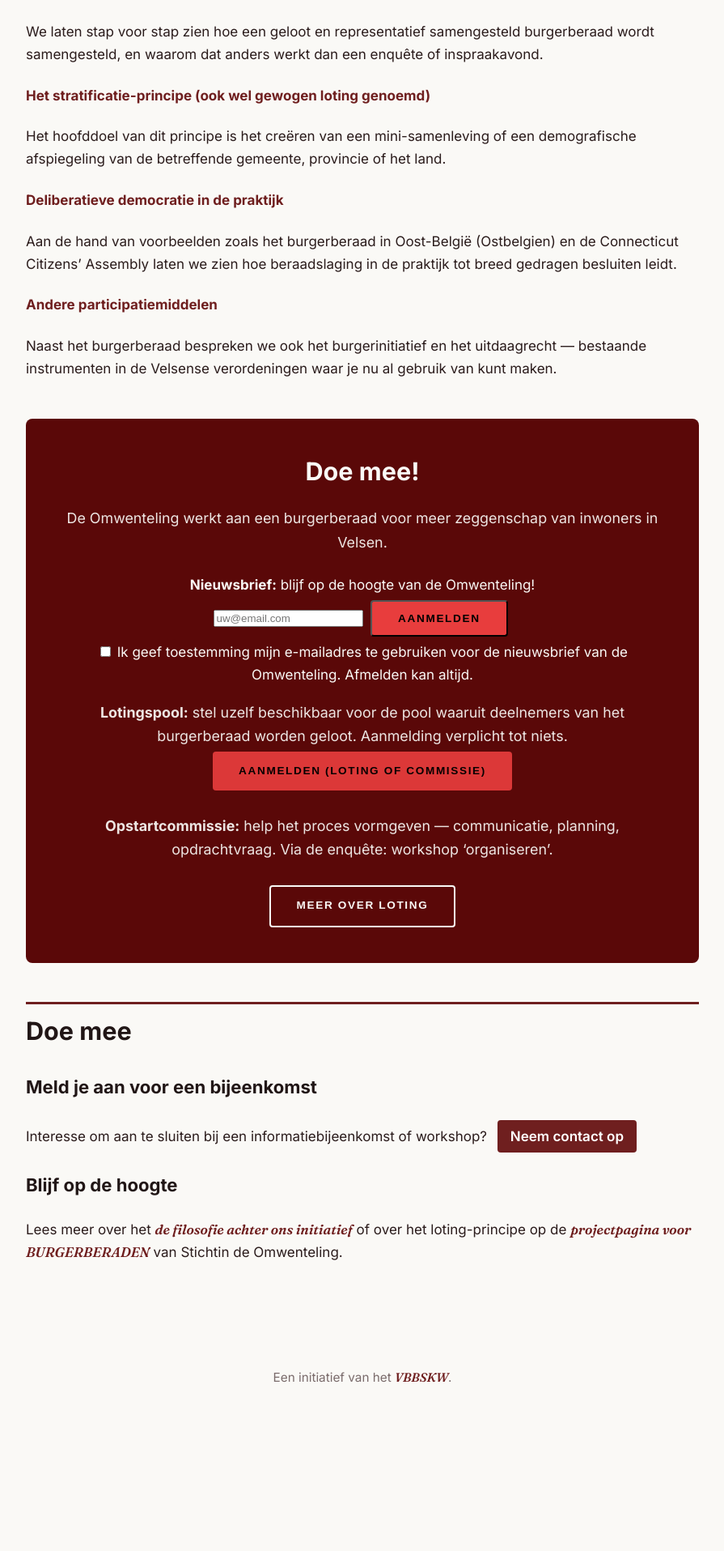
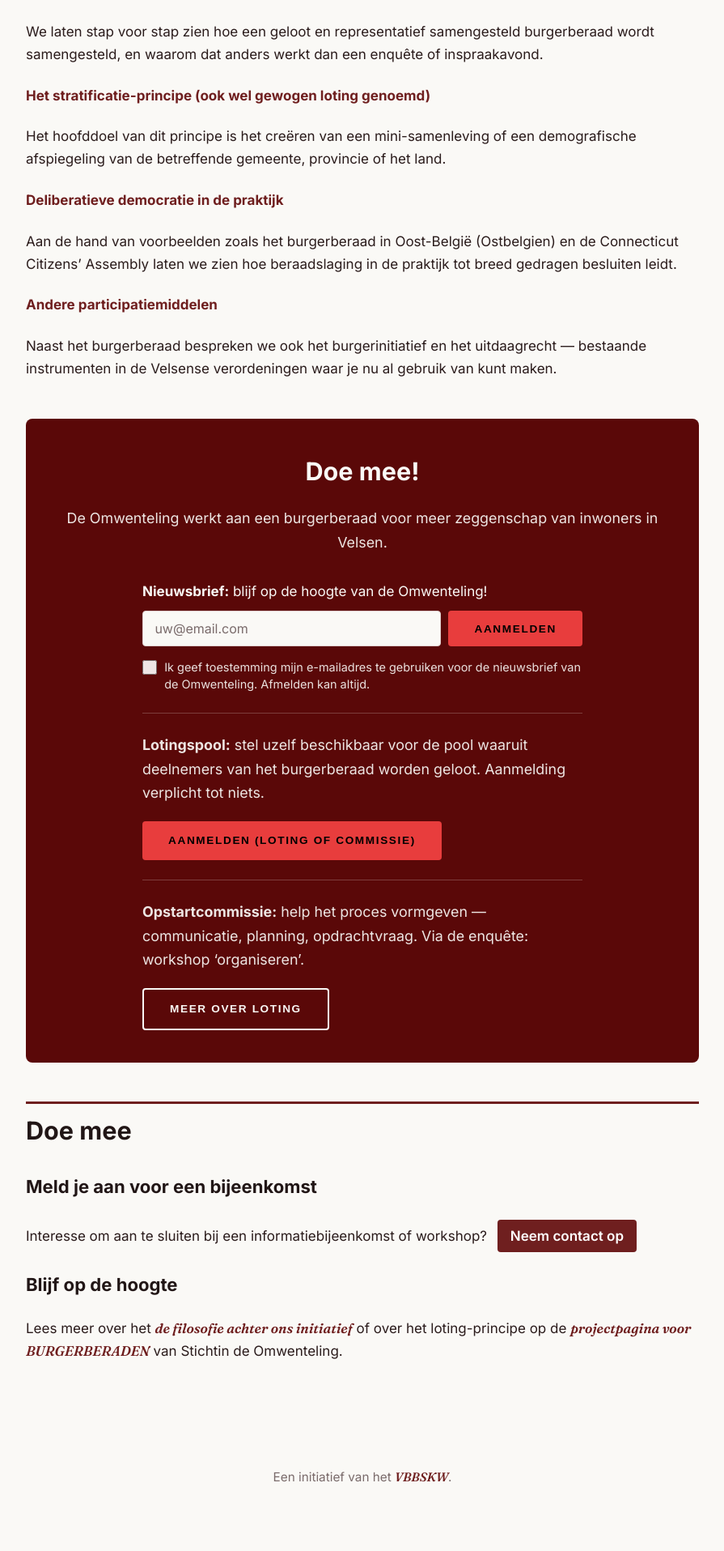
Before and after one commit to Klikblitser/Omwenteling, a Jekyll site: the page built from index.md, in a window 1280 px wide. Shown: the part 1596-3511 px from the top of the page at 81% size, without its empty margins (192-1087 px from the left). Built offline with Jekyll 4.4.1, drawn with Linux system fonts in a browser that asks for light colours; before the commit the page ends 3388 px from its top, so only the background shows below that.

Commit message:
doe-mee-blok leesbaar op een telefoon
Het nieuwsbriefveld had geen opmaak: browserstandaard, smal en 13px, dus
iOS zoomde in bij het aantikken. Veld en knop staan nu in een rij van
minstens 44px hoog, op smalle schermen onder elkaar over de volle
breedte. Het vinkje is een flexrij met hangende inspringing in plaats van
tekst die om een vinkje van 13px heen krult. Nieuwsbrief, lotingspool en
opstartcommissie zijn drie blokken met een scheidingslijn, links
uitgelijnd; gecentreerde alineas van vijf regels lezen op een telefoon
slecht.

```diff
--- a/assets/css/style.scss
+++ b/assets/css/style.scss
@@ -568,7 +568,98 @@ footer {
 
 .cta-box { scroll-margin-top: 5rem; }
 
+/* ── DOE-MEE-BLOK: drie stappen ───────────────────────────────────────
+   De kop en de inleiding blijven gecentreerd; de stappen zelf lijnen
+   links uit. Gecentreerde alinea's van vier of vijf regels lezen op een
+   telefoon slecht: elke regel begint op een andere plek. Een dunne lijn
+   scheidt de stappen, zodat nieuwsbrief, lotingspool en opstartcommissie
+   niet als een lap tekst aan elkaar plakken. */
+.markdown-body .cta-box .cta-intro { margin-bottom: 2rem; }
+
+.cta-blok {
+  text-align: left;
+  max-width: 34rem;
+  margin: 0 auto;
+  padding-top: 1.5rem;
+  border-top: 1px solid rgba(250, 249, 246, 0.22);
+}
+.cta-blok:first-of-type { padding-top: 0; border-top: none; }
+.cta-blok + .cta-blok { margin-top: 1.5rem; }
+.markdown-body .cta-blok p { margin: 0 0 1rem; }
+.cta-blok .btn { margin: 0.3rem 0 0; }
+
+/* Nieuwsbriefformulier */
+.nieuwsbrief-form .nb-label {
+  display: block;
+  margin-bottom: 0.6rem;
+}
+
+.nb-rij {
+  display: flex;
+  flex-wrap: wrap;
+  gap: 0.6rem;
+}
+
+.nieuwsbrief-form input[type="email"] {
+  /* 1rem = 16px: onder die maat zoomt iOS bij het aantikken van een veld
+     in op de pagina en komt de bezoeker scheef uit. */
+  font-family: inherit;
+  font-size: 1rem;
+  flex: 1 1 13rem;
+  min-width: 0;
+  min-height: 44px;
+  padding: 0.7rem 0.9rem;
+  color: #2b1c1c;
+  background: #faf9f6;
+  border: 1px solid #e0cfcf;
+  border-radius: 4px;
+}
+.nieuwsbrief-form input[type="email"]::placeholder { color: #7a6b6b; }
+
+.nieuwsbrief-form .btn {
+  /* Even hoog als het invoerveld, zodat de rij één geheel is. */
+  margin: 0;
+  min-height: 44px;
+  display: inline-flex;
+  align-items: center;
+  justify-content: center;
+  border: none;
+  cursor: pointer;
+}
+
+.nb-toestemming {
+  display: flex;
+  align-items: flex-start;
+  gap: 0.6rem;
+  margin-top: 0.9rem;
+  font-size: 0.85em;
+  line-height: 1.5;
+  opacity: 0.9;
+  cursor: pointer;
+}
+.nb-toestemming input[type="checkbox"] {
+  flex: none;
+  width: 1.1rem;
+  height: 1.1rem;
+  margin: 0.15rem 0 0;
+  accent-color: #e83d3d;
+}
+
+.cta-box input:focus-visible,
+.cta-box .btn:focus-visible {
+  outline: 3px solid #faf9f6;
+  outline-offset: 2px;
+}
+
 @media only screen and (max-width: 600px) {
   .cta-box { padding: 1.5rem 1.2rem; }
+  /* Knoppen over de volle breedte: makkelijker te raken met een duim en
+     de regels vallen niet uiteen in twee ongelijke helften. */
   .cta-box .btn { display: block; margin: 0.5rem 0; }
+  /* Veld en knop onder elkaar, allebei over de volle breedte. Let op:
+     dit gaat via flex-basis en niet via flex-direction: column — in een
+     kolom slaat de basis van 13rem op de hoogte, en dan wordt het
+     invoerveld 13rem hoog. */
+  .nb-rij > * { flex-basis: 100%; }
+  .nieuwsbrief-form .btn { display: flex; margin: 0; }
 }
--- a/index.md
+++ b/index.md
@@ -67,21 +67,31 @@ Naast het burgerberaad bespreken we ook het burgerinitiatief en het uitdaagrecht
 
 <div class="cta-box" id="aanmelden">
   <h2>Doe mee!</h2>
-  <p>De Omwenteling werkt aan een burgerberaad voor meer zeggenschap van inwoners in Velsen.</p>
+  <p class="cta-intro">De Omwenteling werkt aan een burgerberaad voor meer zeggenschap van inwoners in Velsen.</p>
+
+  <div class="cta-blok">
     <form action="https://formspree.io/f/xbdlnwpw" method="POST" class="nieuwsbrief-form">
-      <label for="nb-email"><strong>Nieuwsbrief:</strong> blijf op de hoogte van de Omwenteling!</label><br>
-      <input type="email" id="nb-email" name="email" placeholder="uw@email.com" required>
-      <button type="submit" class="btn">Aanmelden</button>
-      <br>
-      <label><input type="checkbox" name="toestemming" value="ja" required> Ik geef toestemming mijn e-mailadres te gebruiken voor de nieuwsbrief van de Omwenteling. Afmelden kan altijd.</label>
+      <label class="nb-label" for="nb-email"><strong>Nieuwsbrief:</strong> blijf op de hoogte van de Omwenteling!</label>
+      <div class="nb-rij">
+        <input type="email" id="nb-email" name="email" placeholder="uw@email.com" autocomplete="email" required>
+        <button type="submit" class="btn">Aanmelden</button>
+      </div>
+      <label class="nb-toestemming"><input type="checkbox" name="toestemming" value="ja" required> <span>Ik geef toestemming mijn e-mailadres te gebruiken voor de nieuwsbrief van de Omwenteling. Afmelden kan altijd.</span></label>
       <input type="hidden" name="_subject" value="Nieuwe aanmelding nieuwsbrief">
       <input type="hidden" name="_next" value="{{ '/bedankt.html' | absolute_url }}">
       <input type="text" name="_gotcha" style="display:none" tabindex="-1" autocomplete="off">
     </form>
-  <p><strong>Lotingspool:</strong> stel uzelf beschikbaar voor de pool waaruit deelnemers van het burgerberaad worden geloot. Aanmelding verplicht tot niets.<br>
-  <a href="{{ '/enquete.html' | relative_url }}" class="btn">Aanmelden (loting of commissie)</a></p>
-  <p><strong>Opstartcommissie:</strong> help het proces vormgeven &mdash; communicatie, planning, opdrachtvraag. Via de enquête: workshop &lsquo;organiseren&rsquo;.</p>
-  <a href="{{ '/kleroterion.html' | relative_url }}" class="btn btn-secondary">Meer over loting</a>
+  </div>
+
+  <div class="cta-blok">
+    <p><strong>Lotingspool:</strong> stel uzelf beschikbaar voor de pool waaruit deelnemers van het burgerberaad worden geloot. Aanmelding verplicht tot niets.</p>
+    <a href="{{ '/enquete.html' | relative_url }}" class="btn">Aanmelden (loting of commissie)</a>
+  </div>
+
+  <div class="cta-blok">
+    <p><strong>Opstartcommissie:</strong> help het proces vormgeven &mdash; communicatie, planning, opdrachtvraag. Via de enqu&ecirc;te: workshop &lsquo;organiseren&rsquo;.</p>
+    <a href="{{ '/kleroterion.html' | relative_url }}" class="btn btn-secondary">Meer over loting</a>
+  </div>
 </div>
 
 ## Doe mee
```
